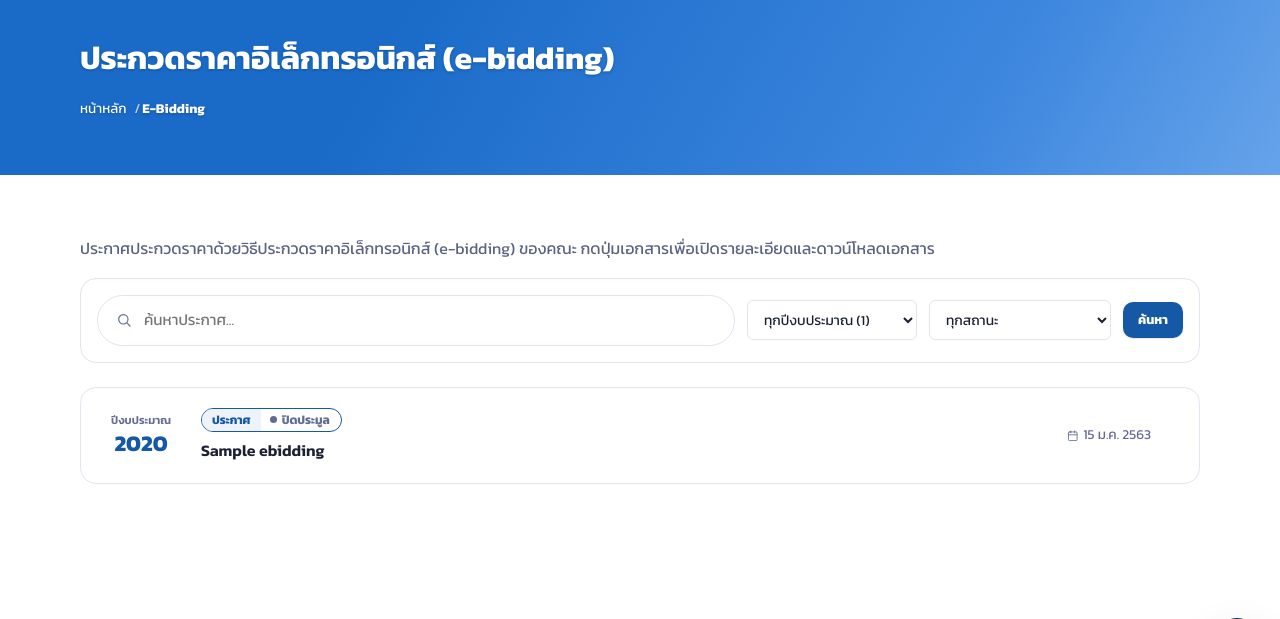
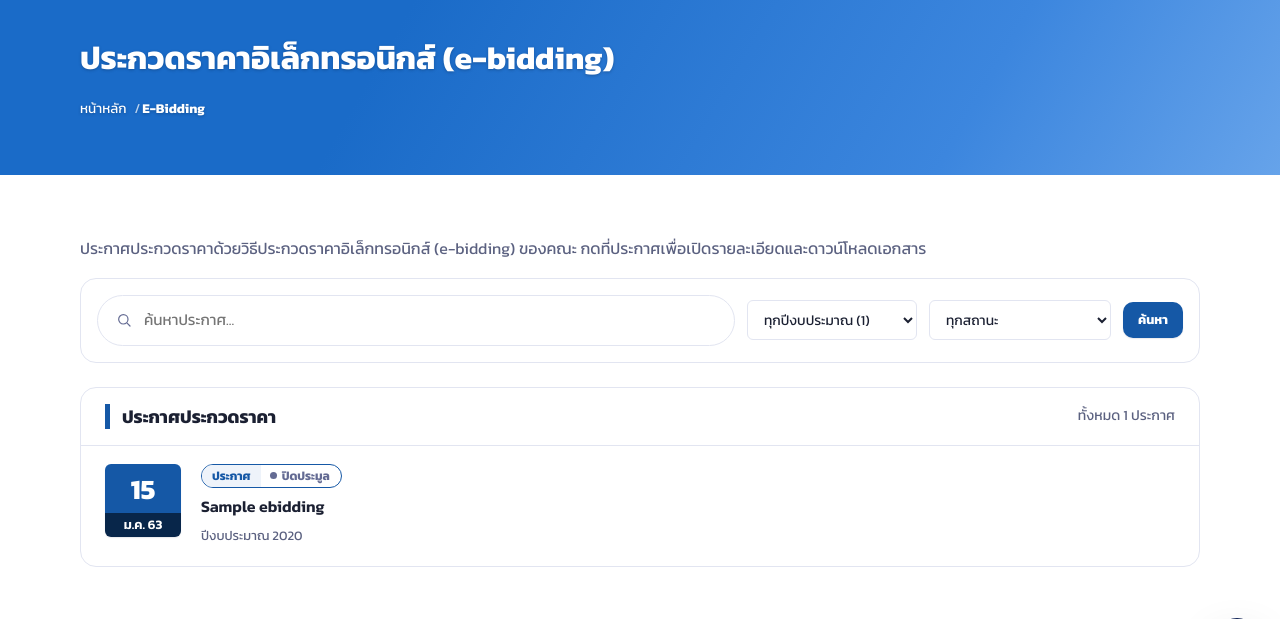
Before and after one commit to Thanyarat1588/bait, a PHP site: page /bait/ebidding.php in a window 1280 px wide. Shown: the part 116-735 px from the top of the page. Run offline with PHP 8.4, Linux system fonts and the light colour scheme; data comes from the database, SQL or seed files in the repository; tables that the repository leaves empty hold one stand-in row (values such as "Sample post").

Commit message:
E-Bidding: notice-board layout with a date tile per announcement
Title bar (navy mark, total on the right); each row has a date tile (day on navy, short month + year under it), the status pill, the full title, fiscal year and a documents hint. The whole row opens the documents (new tab), with the title as the link text for screen readers.

```diff
--- a/assets/css/pages.css
+++ b/assets/css/pages.css
@@ -601,8 +601,7 @@ a.partner-tile:hover { border-color: var(--secondary); background: var(--surface
 .article-author-badge .icon { width: 14px; height: 14px; stroke-width: 2.2; }
 .article-views { flex: 0 0 auto; display: inline-flex; align-items: center; gap: 4px; white-space: nowrap; }
 
-/* E-Bidding (ebidding.php): numbered list, the long procurement titles read in full. Phones: number on the left, title, date
-   and document button stacked beside it. Wide screens: one row each, the date and button in their own columns on the right.
+/* E-Bidding (ebidding.php): a notice board — date tile on the left, the long procurement title read in full beside it.
    The type (ร่างประกาศ / ประกาศ) and its status (เปิด-ปิดรับฟังความคิดเห็น / เปิด-ปิดประมูล) share one pill right above the title. */
 .bid-intro { margin: 0 0 16px; color: var(--ink-soft); line-height: 1.7; }
 /* search + fiscal-year / status filters: the search box has its own line until the desktop row */
@@ -612,16 +611,28 @@ a.partner-tile:hover { border-color: var(--secondary); background: var(--surface
   .bid-filter .search-box { flex: 1 1 200px; }
   .bid-filter select.field-select { flex: 0 0 auto; }
 }
-.bid-list { list-style: none; margin: 0; padding: 0; background: var(--surface); border: 1px solid var(--border); border-radius: var(--radius-lg); }
-/* phones and tablets: the status pill with the fiscal year after it on one line, then the title across the whole card */
-.bid-item { position: relative; display: grid; grid-template-columns: auto minmax(0, 1fr); grid-template-areas: "tag fy" "title title" "date date" "doc doc"; align-items: center; column-gap: 12px; row-gap: 8px; padding: 18px 16px; }
+/* the board: a title bar (navy mark on the left, count on the right), then one row per announcement — a date tile
+   (day on navy, month + year on the darker strip under it) and the text beside it. The whole row opens the documents. */
+.bid-board { background: var(--surface); border: 1px solid var(--border); border-radius: var(--radius-lg); overflow: hidden; }
+.bid-board-head { display: flex; flex-wrap: wrap; align-items: center; justify-content: space-between; gap: 4px 16px; padding: 14px 16px; border-bottom: 1px solid var(--border); }
+.bid-board-head h2 { margin: 0; padding-left: 12px; border-left: 5px solid var(--primary); font-size: 1.125rem; line-height: 1.4; color: var(--ink); }
+.bid-board-count { font-size: .875rem; color: var(--ink-soft); }
+.bid-list { list-style: none; margin: 0; padding: 0; }
+.bid-item { position: relative; display: grid; grid-template-columns: 64px minmax(0, 1fr); align-items: start; column-gap: 14px; padding: 16px; transition: background var(--dur-fast) var(--ease-standard); }
 .bid-item + .bid-item { border-top: 1px solid var(--border); }
-.bid-head { display: contents; }
-.bid-head .bid-pill { grid-area: tag; }
-.bid-head .bid-title { grid-area: title; }
-.bid-fy { grid-area: fy; display: inline-flex; align-items: baseline; gap: 5px; font-size: .9rem; font-weight: 700; line-height: 1.3; color: var(--primary); font-variant-numeric: tabular-nums; flex-wrap: wrap; row-gap: 0; min-width: 0; }
-.bid-fy small { font-size: .75rem; font-weight: 600; color: var(--ink-faint); white-space: nowrap; }
+.bid-item.has-link:hover { background: var(--surface-soft); }
+.bid-cal { display: flex; flex-direction: column; overflow: hidden; border-radius: var(--radius-sm); text-align: center; color: #fff; box-shadow: var(--shadow-sm); }
+.bid-cal-d { display: block; padding: 8px 0 6px; background: var(--primary); font-size: 1.5rem; font-weight: 700; line-height: 1.1; font-variant-numeric: tabular-nums; }
+.bid-cal-m { display: block; padding: 4px 2px; background: var(--navy-900); font-size: .75rem; font-weight: 600; line-height: 1.3; white-space: nowrap; }
+.bid-cal.is-empty .bid-cal-d { background: var(--surface-soft); color: var(--ink-faint); }
+.bid-cal.is-empty .bid-cal-m { background: var(--border); }
+.bid-body { display: flex; flex-direction: column; align-items: flex-start; gap: 6px; min-width: 0; }
 .bid-title { margin: 0; font-size: 1rem; font-weight: 600; line-height: 1.6; color: var(--ink); }
+.bid-link { color: inherit; }
+.bid-link::after { content: ""; position: absolute; inset: 0; }   /* the whole row is the link */
+.bid-item.has-link:hover .bid-link, .bid-link:focus-visible { color: var(--primary); text-decoration: underline; }
+.bid-meta { display: flex; flex-wrap: wrap; align-items: center; gap: 4px 16px; margin: 0; font-size: .8125rem; color: var(--ink-soft); }
+.bid-doc { display: inline-flex; align-items: center; gap: 5px; font-weight: 600; color: var(--secondary); }
 /* one pill in two parts: the type tinted on the left, its status (with a dot) on the right */
 .bid-pill { display: inline-flex; max-width: 100%; border: 1px solid; border-radius: var(--radius-full); overflow: hidden; font-size: .75rem; font-weight: 700; line-height: 1.5; background: var(--surface); }
 .bid-pill-type { padding: 2px 10px; white-space: nowrap; }
@@ -633,14 +644,9 @@ a.partner-tile:hover { border-color: var(--secondary); background: var(--surface
 .bid-pill.is-announce .bid-pill-type { background: var(--surface-soft); color: var(--primary); }
 .bid-pill.is-open .bid-pill-status { color: var(--success-text); }
 .bid-pill.is-closed .bid-pill-status { color: var(--ink-faint); }
-.bid-date { grid-area: date; display: inline-flex; align-items: center; gap: 5px; font-size: .85rem; color: var(--ink-faint); white-space: nowrap; }
-.bid-doc { grid-area: doc; justify-self: start; white-space: normal; text-align: left; }
-@media (min-width: 768px) { .bid-item { padding: 20px 24px; } }
-/* wide screens: the fiscal year in its own column on the left (a small label over the year), the pill right above the title */
-@media (min-width: 1024px) {
-  .bid-item { grid-template-columns: auto minmax(0, 1fr) auto auto; grid-template-areas: "fy title date doc"; align-items: center; column-gap: 24px; }
-  .bid-head { grid-area: title; min-width: 0; display: flex; flex-direction: column; align-items: flex-start; gap: 6px; }
-  .bid-fy { flex-direction: column; align-items: center; gap: 0; min-width: 72px; font-size: 1.4rem; line-height: 1.2; }
-  .bid-fy small { font-size: .7rem; margin-bottom: 2px; }
-  .bid-doc { justify-self: end; white-space: nowrap; }
+@media (min-width: 768px) {
+  .bid-board-head { padding: 16px 24px; }
+  .bid-item { grid-template-columns: 76px minmax(0, 1fr); column-gap: 20px; padding: 18px 24px; }
+  .bid-cal-d { font-size: 1.75rem; padding: 10px 0 8px; }
+  .bid-cal-m { font-size: .8125rem; }
 }
--- a/ebidding.php
+++ b/ebidding.php
@@ -45,6 +45,13 @@ if (hasEbidding()) {
 $fyYear  = fn(int $y) => (string)($lang === 'en' ? $y - 543 : $y);
 $fyLabel = fn(int $y) => ($lang === 'en' ? 'FY ' : 'ปีงบประมาณ ') . $fyYear($y);
 $statusOf = fn(array $r) => (int)$r['is_draft'] ? ((int)$r['is_closed'] ? 'hearing-closed' : 'hearing-open') : ((int)$r['is_closed'] ? 'bid-closed' : 'bid-open');
+// the date tile: day on top, short month + short year under it (th: "ก.พ. 69", en: "Feb 2026")
+$thMonths = ['', 'ม.ค.', 'ก.พ.', 'มี.ค.', 'เม.ย.', 'พ.ค.', 'มิ.ย.', 'ก.ค.', 'ส.ค.', 'ก.ย.', 'ต.ค.', 'พ.ย.', 'ธ.ค.'];
+$calParts = function (?string $d) use ($lang, $thMonths) {
+    $ts = $d ? strtotime($d) : false;
+    if (!$ts) return null;
+    return [date('j', $ts), $lang === 'en' ? date('M Y', $ts) : $thMonths[(int)date('n', $ts)] . ' ' . substr((string)(date('Y', $ts) + 543), 2), date('Y-m-d', $ts)];
+};
 
 trackPageView($_SERVER['REQUEST_URI'], 'E-Bidding');
 $pageTitle = 'E-Bidding';
@@ -66,7 +73,7 @@ $breadcrumbItems = [
 </section>
 
 <div class="container section">
-  <p class="bid-intro"><?= $t('ประกาศประกวดราคาด้วยวิธีประกวดราคาอิเล็กทรอนิกส์ (e-bidding) ของคณะ กดปุ่มเอกสารเพื่อเปิดรายละเอียดและดาวน์โหลดเอกสาร') ?></p>
+  <p class="bid-intro"><?= $t('ประกาศประกวดราคาด้วยวิธีประกวดราคาอิเล็กทรอนิกส์ (e-bidding) ของคณะ กดที่ประกาศเพื่อเปิดรายละเอียดและดาวน์โหลดเอกสาร') ?></p>
 
   <form class="filter-bar bid-filter" method="GET" role="search">
     <input type="hidden" name="lang" value="<?= e($lang) ?>">
@@ -102,21 +109,31 @@ $breadcrumbItems = [
   <?php if (!$rows): ?>
   <div class="empty-state"><?= icon('briefcase') ?><div><?= $filtered ? $t('ไม่พบประกาศที่ค้นหา') : $t('ยังไม่มีประกาศ') ?></div></div>
   <?php else: ?>
+  <section class="bid-board" aria-labelledby="bidBoardTitle">
+    <div class="bid-board-head">
+      <h2 id="bidBoardTitle"><?= $t('ประกาศประกวดราคา') ?></h2>
+      <span class="bid-board-count"><?= $lang === 'en' ? $total . ' in all' : 'ทั้งหมด ' . number_format($total) . ' ประกาศ' ?></span>
+    </div>
     <ul class="bid-list">
-    <?php foreach ($rows as $r): $url = isHttpUrl($r['link_url']) ? $r['link_url'] : ''; $s = $statusOf($r); ?>
-    <li class="bid-item">
-      <span class="bid-fy"><?php if ((int)$r['fiscal_year'] > 0): ?><small><?= $lang === 'en' ? 'FY' : 'ปีงบประมาณ' ?></small><?= e($fyYear((int)$r['fiscal_year'])) ?><?php endif; ?></span>
-      <div class="bid-head">
+      <?php foreach ($rows as $r): $url = isHttpUrl($r['link_url']) ? $r['link_url'] : ''; $s = $statusOf($r); $cal = $calParts($r['announce_date']); ?>
+      <li class="bid-item<?= $url ? ' has-link' : '' ?>">
+        <?php if ($cal): ?>
+        <time class="bid-cal" datetime="<?= e($cal[2]) ?>" title="<?= e(thaiDate($r['announce_date'])) ?>"><span class="bid-cal-d"><?= e($cal[0]) ?></span><span class="bid-cal-m"><?= e($cal[1]) ?></span></time>
+        <?php else: ?>
+        <span class="bid-cal is-empty" aria-hidden="true"><span class="bid-cal-d">–</span><span class="bid-cal-m">&nbsp;</span></span>
+        <?php endif; ?>
+        <div class="bid-body">
           <span class="bid-pill <?= $r['is_draft'] ? 'is-draft' : 'is-announce' ?> <?= $r['is_closed'] ? 'is-closed' : 'is-open' ?>"><span class="bid-pill-type"><?= $r['is_draft'] ? $t('ร่างประกาศ') : $t('ประกาศ') ?></span><span class="bid-pill-status"><?= $t($statuses[$s][2]) ?></span></span>
-        <h2 class="bid-title"><?= e($t($r['title'])) ?></h2>
+          <h3 class="bid-title"><?php if ($url): ?><a class="bid-link" href="<?= e($url) ?>" target="_blank" rel="noopener"><?= e($t($r['title'])) ?><span class="visually-hidden"> — <?= $t('เอกสารรายละเอียด / ดาวน์โหลด') ?> (<?= $t('เปิดในแท็บใหม่') ?>)</span></a><?php else: ?><?= e($t($r['title'])) ?><?php endif; ?></h3>
+          <p class="bid-meta">
+            <?php if ((int)$r['fiscal_year'] > 0): ?><span><?= e($fyLabel((int)$r['fiscal_year'])) ?></span><?php endif; ?>
+            <?php if ($url): ?><span class="bid-doc" aria-hidden="true"><?= icon('download', 'icon-sm') ?> <?= $t('เอกสารรายละเอียด / ดาวน์โหลด') ?></span><?php endif; ?>
+          </p>
         </div>
-      <span class="bid-date"><?= icon('calendar', 'icon-sm') ?> <?= e(thaiDate($r['announce_date'])) ?></span>
-      <?php if ($url): ?>
-      <a class="btn btn-secondary btn-sm bid-doc" href="<?= e($url) ?>" target="_blank" rel="noopener"><?= icon('download', 'icon-sm') ?> <?= $t('เอกสารรายละเอียด / ดาวน์โหลด') ?><span class="visually-hidden"> (<?= $t('เปิดในแท็บใหม่') ?>)</span></a>
-      <?php endif; ?>
       </li>
       <?php endforeach; ?>
     </ul>
+  </section>
   <?php endif; ?>
 
   <div style="margin-top:32px"><?= paginationNav($pager) ?></div>
```
Lines whose indentation alone changed are shown as unchanged.
